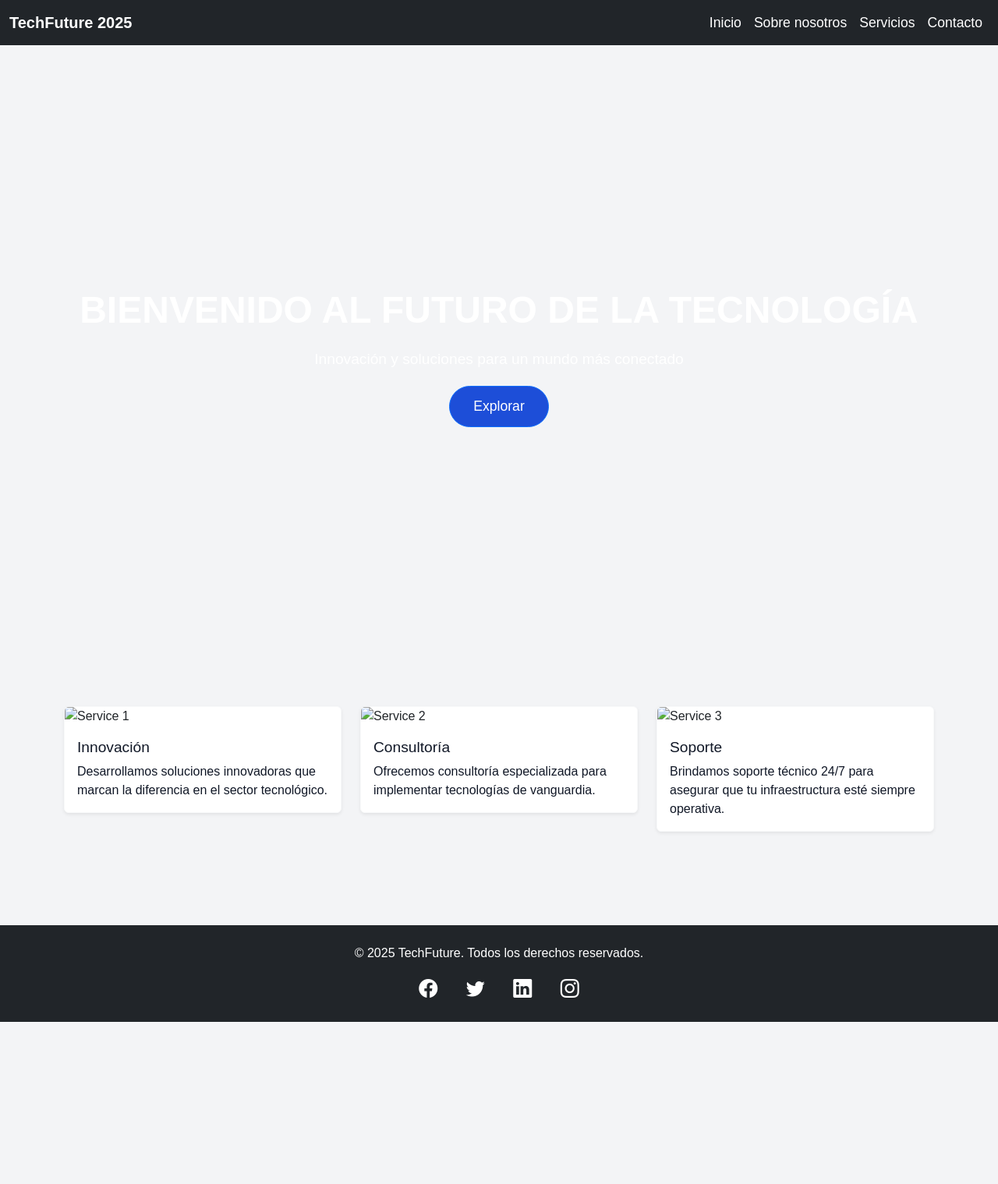
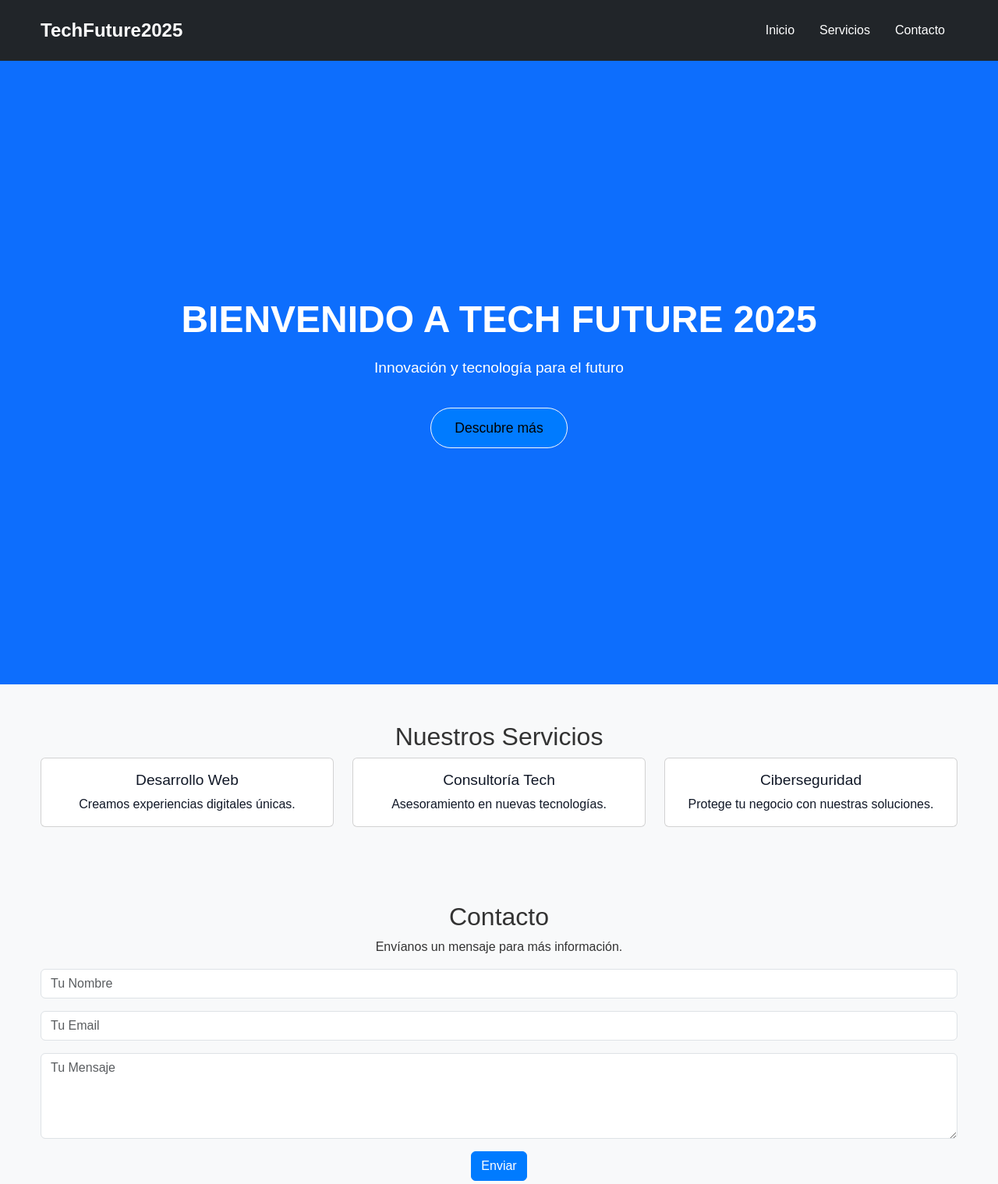
Before and after one commit to YasinAHA/DreamTrip, a website: page public/index.html in a window 1280 px wide. Shown: the top 1519 px of the page at 78% size. Before the commit the page ends 1311 px from the top, so only its background shows below. Drawn offline with nearby package versions, Linux system fonts and the light colour scheme.

Commit message:
Creacion de estructura

```diff
--- a/public/index.html
+++ b/public/index.html
@@ -11,88 +11,98 @@
     <link href="../node_modules/bootstrap-icons/font/bootstrap-icons.css" rel="stylesheet">
     <!-- Enlace a AOS desde npm -->
     <link href="../node_modules/aos/dist/aos.css" rel="stylesheet">
+    <!-- Enlace al css y js personalizados -->
     <link rel="stylesheet" href="css/style.css">
+    <script src="../src/js/main.js" defer></script>
 </head>
 
 <body>
 
     <!-- Navbar -->
-    <nav class="navbar navbar-expand-lg navbar-dark bg-dark" id="navbar">
-        <div class="container-fluid">
-            <a class="navbar-brand" href="#">TechFuture 2025</a>
-            <button class="navbar-toggler" type="button" data-bs-toggle="collapse" data-bs-target="#navbarNav"
-                aria-controls="navbarNav" aria-expanded="false" aria-label="Toggle navigation">
+    <nav class="navbar navbar-expand-lg navbar-dark bg-dark">
+        <div class="container">
+            <a class="navbar-brand" href="#">TechFuture2025</a>
+            <button class="navbar-toggler" type="button" data-bs-toggle="collapse" data-bs-target="#navbarNav">
                 <span class="navbar-toggler-icon"></span>
             </button>
             <div class="collapse navbar-collapse" id="navbarNav">
                 <ul class="navbar-nav ms-auto">
-                    <li class="nav-item">
-                        <a class="nav-link active" aria-current="page" href="#">Inicio</a>
-                    </li>
-                    <li class="nav-item">
-                        <a class="nav-link" href="#">Sobre nosotros</a>
-                    </li>
-                    <li class="nav-item">
-                        <a class="nav-link" href="#">Servicios</a>
-                    </li>
-                    <li class="nav-item">
-                        <a class="nav-link" href="#">Contacto</a>
-                    </li>
+                    <li class="nav-item"><a class="nav-link" href="#hero">Inicio</a></li>
+                    <li class="nav-item"><a class="nav-link" href="#services">Servicios</a></li>
+                    <li class="nav-item"><a class="nav-link" href="#contact">Contacto</a></li>
                 </ul>
             </div>
         </div>
     </nav>
 
     <!-- Hero Section -->
-    <section id="hero" class="d-flex align-items-center justify-content-center text-center text-white"
-        data-aos="fade-up">
+    <header id="hero" class="bg-primary text-white text-center py-5" data-aos="fade-up">
         <div class="container">
-            <h1 class="display-4">Bienvenido al Futuro de la Tecnología</h1>
-            <p class="lead">Innovación y soluciones para un mundo más conectado</p>
-            <a href="#services" class="btn btn-primary btn-lg">Explorar</a>
+            <h1>Bienvenido a Tech Future 2025</h1>
+            <p>Innovación y tecnología para el futuro</p>
+            <a href="#services" class="btn btn-light mt-3">Descubre más</a>
         </div>
-    </section>
+    </header>
 
     <!-- Services Section -->
-    <section id="services" class="container py-5" data-aos="fade-up">
+    <section id="services" class="py-5">
+        <div class="container">
+            <h2 class="text-center" data-aos="fade-up">Nuestros Servicios</h2>
             <div class="row">
-            <div class="col-lg-4 col-md-6 mb-4">
-                <div class="card shadow-sm border-light">
-                    <img src="assets/service1.jpg" class="card-img-top" alt="Service 1">
+                <div class="col-md-4" data-aos="fade-right">
+                    <div class="card text-center">
                         <div class="card-body">
-                        <h5 class="card-title">Innovación</h5>
-                        <p class="card-text">Desarrollamos soluciones innovadoras que marcan la diferencia en el sector
-                            tecnológico.</p>
+                            <h5 class="card-title">Desarrollo Web</h5>
+                            <p class="card-text">Creamos experiencias digitales únicas.</p>
                         </div>
                     </div>
                 </div>
-            <div class="col-lg-4 col-md-6 mb-4">
-                <div class="card shadow-sm border-light">
-                    <img src="assets/service2.jpg" class="card-img-top" alt="Service 2">
+                <div class="col-md-4" data-aos="fade-up">
+                    <div class="card text-center">
                         <div class="card-body">
-                        <h5 class="card-title">Consultoría</h5>
-                        <p class="card-text">Ofrecemos consultoría especializada para implementar tecnologías de
-                            vanguardia.</p>
+                            <h5 class="card-title">Consultoría Tech</h5>
+                            <p class="card-text">Asesoramiento en nuevas tecnologías.</p>
                         </div>
                     </div>
                 </div>
-            <div class="col-lg-4 col-md-6 mb-4">
-                <div class="card shadow-sm border-light">
-                    <img src="assets/service3.jpg" class="card-img-top" alt="Service 3">
+                <div class="col-md-4" data-aos="fade-left">
+                    <div class="card text-center">
                         <div class="card-body">
-                        <h5 class="card-title">Soporte</h5>
-                        <p class="card-text">Brindamos soporte técnico 24/7 para asegurar que tu infraestructura esté
-                            siempre operativa.</p>
+                            <h5 class="card-title">Ciberseguridad</h5>
+                            <p class="card-text">Protege tu negocio con nuestras soluciones.</p>
+                        </div>
                     </div>
                 </div>
             </div>
         </div>
     </section>
 
-    <!-- Footer Section -->
-    <footer id="footer" class="bg-dark text-white py-4 mt-5">
+    <!-- Contact Section -->
+    <section id="contact" class="bg-light py-5" data-aos="zoom-in">
         <div class="container text-center">
-            <p>&copy; 2025 TechFuture. Todos los derechos reservados.</p>
+            <h2>Contacto</h2>
+            <p>Envíanos un mensaje para más información.</p>
+            <form>
+                <div class="mb-3">
+                    <input type="text" class="form-control" placeholder="Tu Nombre">
+                </div>
+                <div class="mb-3">
+                    <input type="email" class="form-control" placeholder="Tu Email">
+                </div>
+                <div class="mb-3">
+                    <textarea class="form-control" rows="4" placeholder="Tu Mensaje"></textarea>
+                </div>
+                <button type="submit" class="btn btn-primary">Enviar</button>
+            </form>
+        </div>
+
+
+    </section>
+
+    <!-- Footer -->
+    <footer class="bg-dark text-white text-center py-3">
+        <div class="container text-center">
+            <p>&copy; <span id="year"></span> TechFuture. Todos los derechos reservados.</p>
             <div>
                 <a href="#" class="text-white mx-3"><i class="bi bi-facebook"></i></a>
                 <a href="#" class="text-white mx-3"><i class="bi bi-twitter"></i></a>
@@ -106,14 +116,6 @@
     <script src="../node_modules/bootstrap/dist/js/bootstrap.bundle.min.js"></script>
     <!-- Enlace a AOS JS desde npm -->
     <script src="../node_modules/aos/dist/aos.js"></script>
-
-    <script>
-        // Inicialización de AOS
-        AOS.init({
-            duration: 1200,  // Duración de la animación
-        });
-
-    </script>
 </body>
 
 </html>
--- a/src/js/main.js
+++ b/src/js/main.js
@@ -0,0 +1,121 @@
+
+document.addEventListener('DOMContentLoaded', function () {
+    // Inicialización de AOS (Animaciones al hacer scroll)
+    AOS.init({
+        once: false,
+        duration: 1200,  // Duración de la animación
+        disable: window.innerWidth <= 768
+    });
+
+    // Animación de las barras de progreso
+    const animateBars = () => {
+        document.querySelectorAll('.progress-bar').forEach(bar => {
+            setTimeout(() => {
+                const width = bar.getAttribute('data-width');
+                bar.style.width = width;
+            }, 100); // Pequeño retraso para que el reinicio sea visible
+        });
+    };
+
+    const observer = new IntersectionObserver(entries => {
+        entries.forEach(entry => {
+            if (entry.isIntersecting) {
+                animateBars();
+            } else {
+                document.querySelectorAll('.progress-bar').forEach(bar => {
+                    bar.style.width = 0;
+                });
+            }
+        });
+    }, { threshold: 0.5 });
+
+    if (!(window.innerWidth < 768)) {
+        if (document.querySelector('#about')) {
+            observer.observe(document.querySelector('#about'));
+        }
+    } else {
+        document.querySelectorAll('.progress-bar').forEach(bar => {
+            const width = bar.getAttribute('data-width');
+            bar.style.width = width;
+        });
+    }
+
+    // Modo oscuro
+/*     const toggleButton = document.getElementById('dark-mode-toggle');
+    const body = document.body;
+    const icon = document.getElementById('dark-mode-icon');
+
+    if (localStorage.getItem('darkMode') === 'enabled') {
+        body.classList.add('dark-mode');
+        icon.classList.replace('fa-moon', 'fa-sun');
+    }
+
+    toggleButton.addEventListener('click', () => {
+        body.classList.toggle('dark-mode');
+
+        if (body.classList.contains('dark-mode')) {
+            localStorage.setItem('darkMode', 'enabled');
+            icon.classList.replace('fa-moon', 'fa-sun');
+        } else {
+            localStorage.setItem('darkMode', 'disabled');
+            icon.classList.replace('fa-sun', 'fa-moon');
+        }
+    });
+
+    // Formulario de contacto con simulación de API
+    const form = document.querySelector('form.needs-validation');
+
+    if (form) {
+        form.addEventListener('submit', function (event) {
+            if (!form.checkValidity()) {
+                event.preventDefault();
+                event.stopPropagation();
+            } else {
+                event.preventDefault();
+                const name = document.getElementById("name").value;
+                const email = document.getElementById("email").value;
+                const message = document.getElementById("message").value;
+
+                fetch("https://jsonplaceholder.typicode.com/posts", {
+                    method: "POST",
+                    headers: { "Content-Type": "application/json" },
+                    body: JSON.stringify({ name, email, message })
+                })
+                    .then(response => response.json())
+                    .then(data => {
+                        console.log(data);
+
+                        document.getElementById("modalMessage").textContent = "Mensaje enviado correctamente.";
+
+                        // Inicializar y mostrar el modal
+                        const modal = document.getElementById("responseModal");
+                        const modalInstance = new bootstrap.Modal(modal);
+
+                        modalInstance.show();
+                        modal.removeAttribute("aria-hidden");
+
+                        modal.addEventListener('hidden.bs.modal', () => {
+                            modal.setAttribute("aria-hidden", "true");
+                        });
+                    })
+                    .catch(error => {
+                        document.getElementById("modalMessage").textContent = "Error al enviar el mensaje.";
+
+                        const modal = document.getElementById("responseModal");
+                        const modalInstance = new bootstrap.Modal(modal);
+
+                        modalInstance.show();
+                        modal.removeAttribute("aria-hidden");
+
+                        modal.addEventListener('hidden.bs.modal', () => {
+                            modal.setAttribute("aria-hidden", "true");
+                        });
+                    });
+            }
+            form.classList.add('was-validated');
+        });
+    }
+ */
+    // Año actual
+    document.getElementById("year").textContent = (new Date()).getFullYear();
+});
--- a/src/scss/_cards.scss
+++ b/src/scss/_cards.scss
@@ -0,0 +1,25 @@
+@import 'variables';
+
+.card {
+    transition: all 0.3s ease;
+
+    &:hover {
+        transform: translateY(-10px);
+        box-shadow: 0 10px 20px rgba(0, 0, 0, 0.1);
+    }
+
+    .card-title {
+        font-size: 1.2rem;
+        color: $dark-color;
+    }
+
+    .card-text {
+        font-size: 1rem;
+        color: $dark-color;
+    }
+
+    img {
+        max-height: 250px;
+        object-fit: cover;
+    }
+}
--- a/src/scss/_global.scss
+++ b/src/scss/_global.scss
@@ -1,17 +1,26 @@
 @import 'variables';
 
-* {
-    margin: 0;
-    padding: 0;
-    box-sizing: border-box;
+// Estilos específicos
+body {
+    font-family: $font-family-base;
+    background-color: $background-color;
+    color: $text-color;
 }
 
-body {
-    font-family: $font-family;
-    background-color: $secondary-color;
-    color: $dark-color;
+.container {
+    max-width: $container-max-width;
 }
 
-a {
-    text-decoration: none;
+// Clases auxiliares
+.text-primary {
+    color: $primary-color;
 }
+
+.btn-primary {
+    background-color: $primary-color;
+    border-color: $primary-color;
+
+    &:hover {
+        background-color: darken($primary-color, 10%);
+    }
+}
--- a/src/scss/_navbar.scss
+++ b/src/scss/_navbar.scss
@@ -1,20 +1,36 @@
+// Estilos para el Navbar
+
 @import 'variables';
 
-#navbar {
-    background-color: $dark-color;
+.navbar {
+    background-color: $navbar-bg;
+    padding: 1rem;
 
     .navbar-brand {
-        color: $white-color;
+        font-size: 1.5rem;
         font-weight: bold;
-    }
-
-    .navbar-nav .nav-link {
-        color: $white-color;
-        font-size: 1.1rem;
-        transition: all 0.3s ease;
+        color: $navbar-text-color;
 
         &:hover {
             color: $primary-color;
         }
     }
+
+    .navbar-nav {
+        .nav-item {
+            .nav-link {
+                color: $navbar-text-color;
+                padding: 0.5rem 1rem;
+                transition: color 0.3s ease;
+
+                &:hover {
+                    color: $primary-color;
+                }
+            }
+        }
+    }
+
+    .navbar-toggler {
+        border-color: rgba(255, 255, 255, 0.5);
+    }
 }
--- a/src/scss/_services.scss
+++ b/src/scss/_services.scss
@@ -1,27 +1,5 @@
 @import 'variables';
 
 #services {
-    .card {
-        transition: all 0.3s ease;
-
-        &:hover {
-            transform: translateY(-10px);
-            box-shadow: 0 10px 20px rgba(0, 0, 0, 0.1);
-        }
-
-        .card-title {
-            font-size: 1.2rem;
-            color: $dark-color;
-        }
-
-        .card-text {
-            font-size: 1rem;
-            color: $dark-color;
-        }
-
-        img {
-            max-height: 250px;
-            object-fit: cover;
-        }
-    }
+    @import 'cards';
 }
```
Also changed, not shown: src/scss/_variables.scss (+19 -4 lines), src/scss/main.scss (+1 -7 lines), public/css/style.css, 1 other file. Lines whose indentation alone changed are shown as unchanged.
